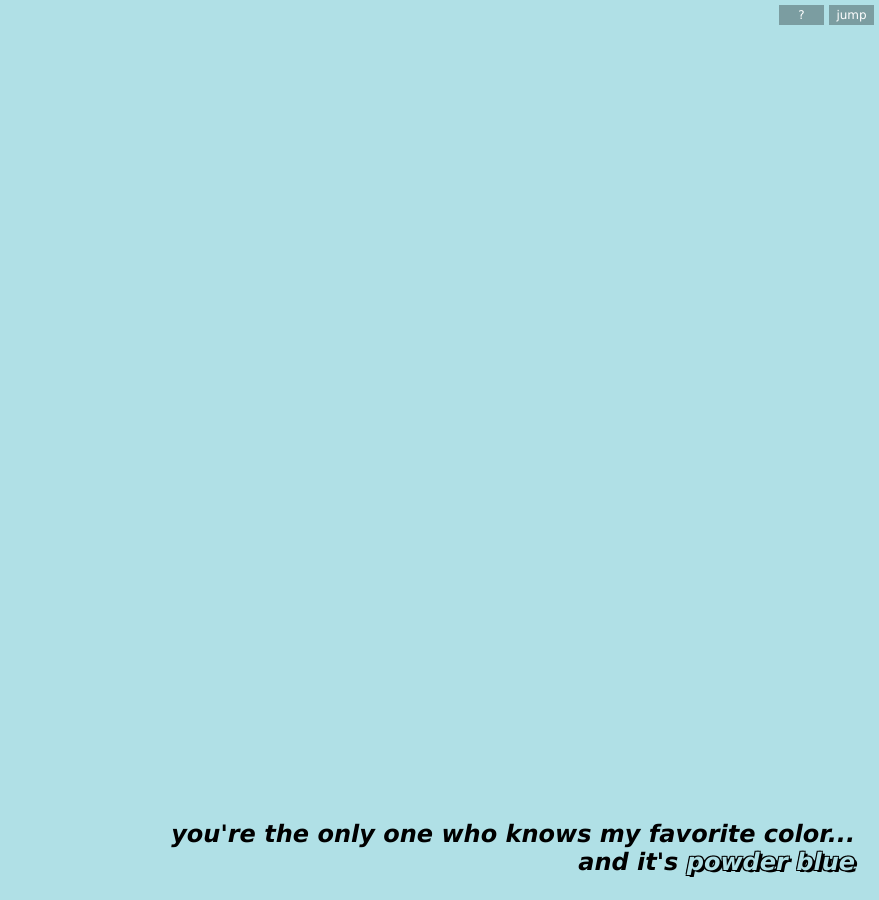
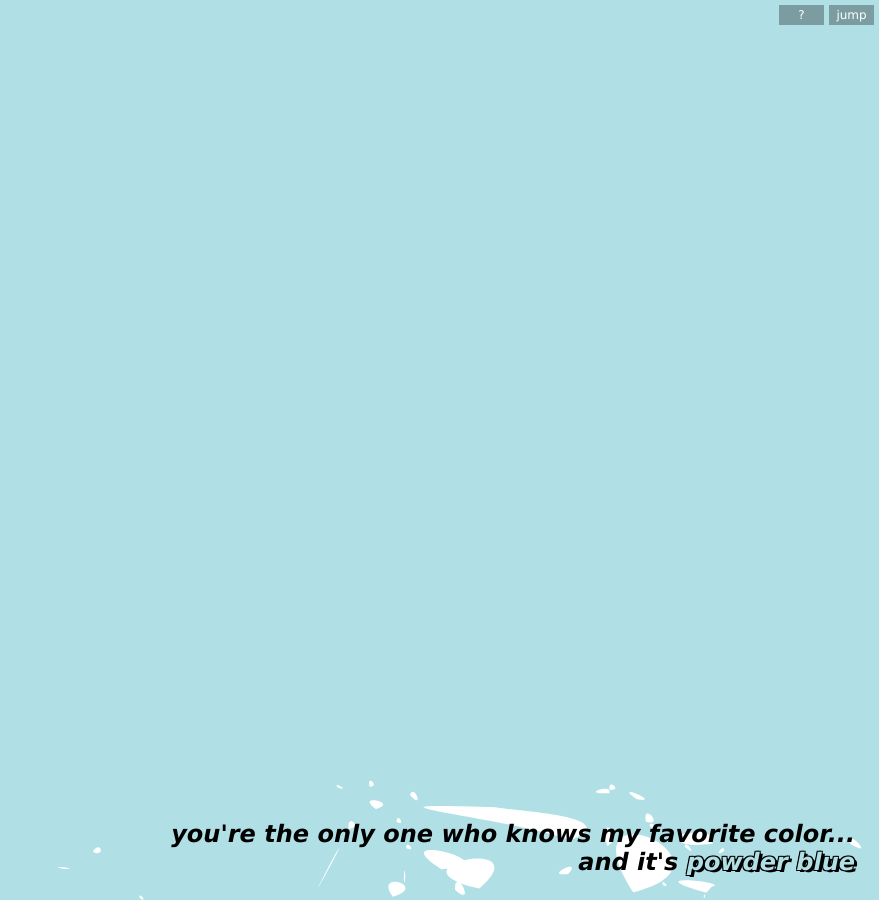
Before and after one commit to redsummernight/redsummernight.github.io, a Jekyll site: the page built from color/favorite/index.html, in a window 1280 px wide. Shown: the whole page, without its empty margins (401-1280 px from the left). Built offline with Jekyll 4.4.1, drawn with Linux system fonts in a browser that asks for light colours.

Commit message:
Favorite color background

```diff
--- a/color/favorite/index.html
+++ b/color/favorite/index.html
@@ -12,7 +12,12 @@
 		width: 100%;
 		height: 100%;
 		overflow: hidden;
+		font-size: 24px;
 		background-color: powderblue;
+		background-image: url('blotch.svg');
+		background-repeat: no-repeat;
+		background-position: right bottom;
+		background-size: auto 5em;
 		font-family: verdana, arial, sans-serif;
 	}
 
@@ -23,6 +28,7 @@
 
 	h1 {
 		color: black;
+		font-size: 1em;
 		font-weight: bold;
 		font-style: italic;
 		text-align: right;
```
Also changed, not shown: color/favorite/blotch.svg (added).
